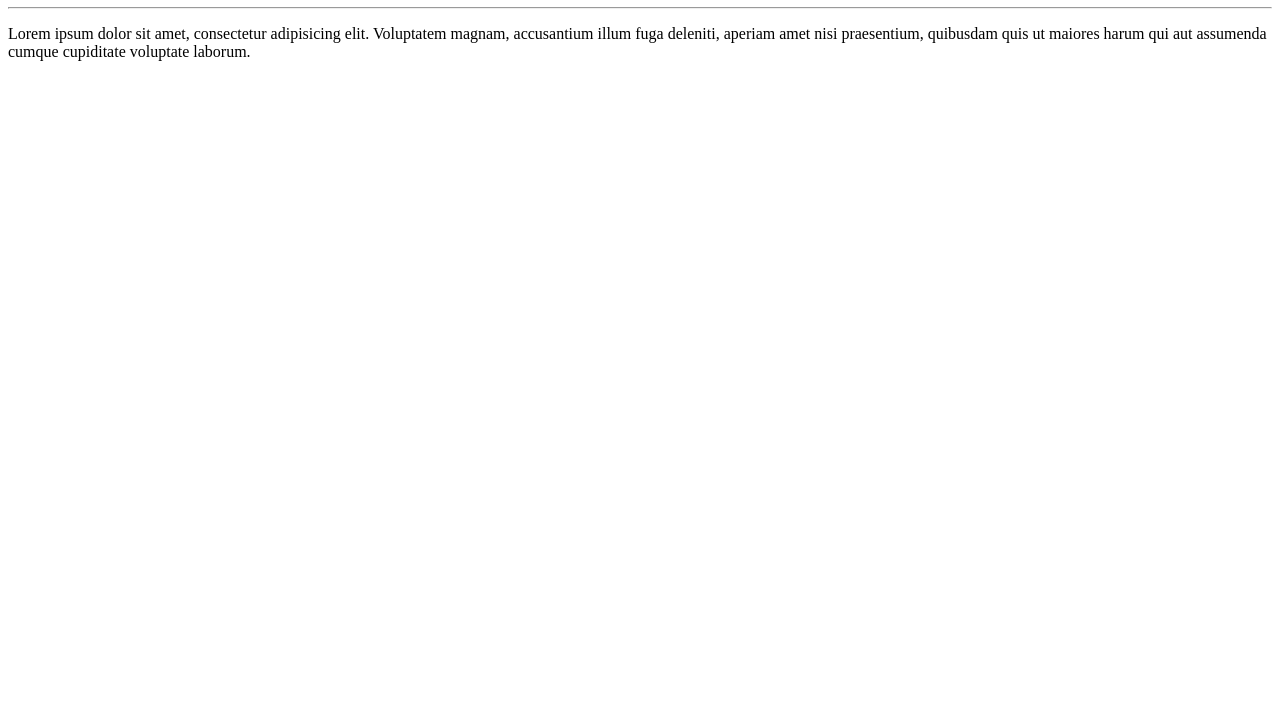
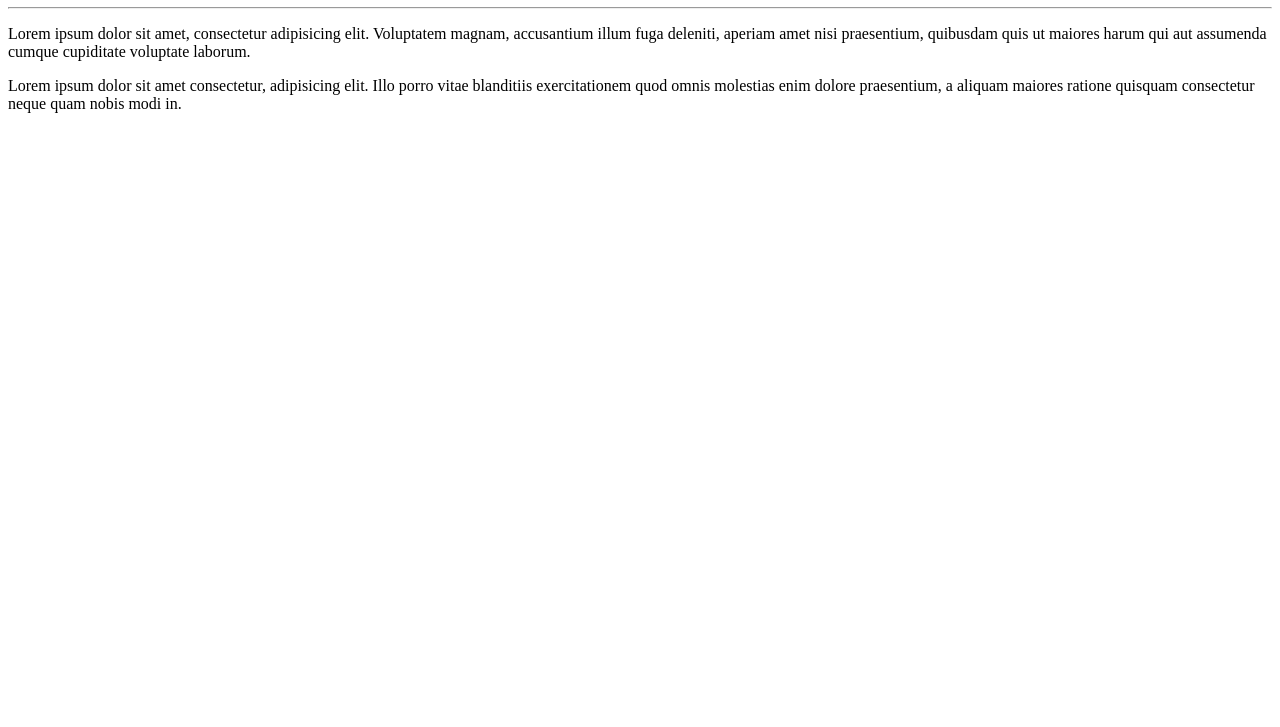
Before and after one commit to leosobrinho/Ola-Mundo, a plain HTML site: page site-exemplo/index.html in a window 1280 px wide. Shown: the part 73-800 px from the top of the page. Drawn offline with Linux system fonts and the light colour scheme.

Commit message:
adicionei um parágrafo

```diff
--- a/site-exemplo/index.html
+++ b/site-exemplo/index.html
@@ -9,5 +9,9 @@
     <h1>Olá mundo!</h1>
     <hr>
     <p>Lorem ipsum dolor sit amet, consectetur adipisicing elit. Voluptatem magnam, accusantium illum fuga deleniti, aperiam amet nisi praesentium, quibusdam quis ut maiores harum qui aut assumenda cumque cupiditate voluptate laborum.</p>
+
+    <p>Lorem ipsum dolor sit amet consectetur, adipisicing elit. Illo porro vitae blanditiis exercitationem quod omnis molestias enim dolore praesentium, a aliquam maiores ratione quisquam consectetur neque quam nobis modi in.</p>
+
+
 </body>
 </html>
```
